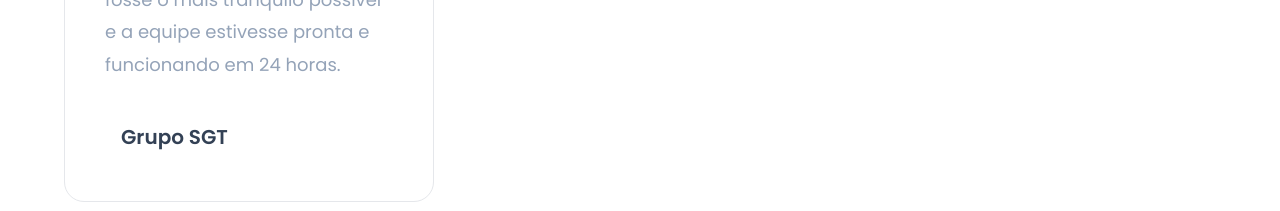
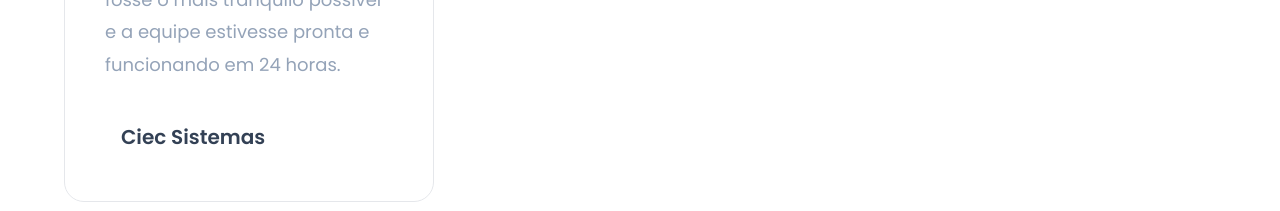
Before and after one commit to GeorgesdaSilva/landing_hellowchat, a React (Vite) app: page / in a window 1280 px wide. Shown: the part 5180-5391 px from the top of the page. Built offline with nearby package versions, Linux system fonts and the light colour scheme.

Commit message:
comment fix

```diff
--- a/src/constants/index.js
+++ b/src/constants/index.js
@@ -64,7 +64,7 @@
     id: "feedback-3",
     content:
       "O hellowchat garantiu que o processo de implementação fosse o mais tranquilo possível e a equipe estivesse pronta e funcionando em 24 horas.",
-    name: "Grupo SGT",
+    name: "Ciec Sistemas",
     title: "",
     img: people03,
   },
```
